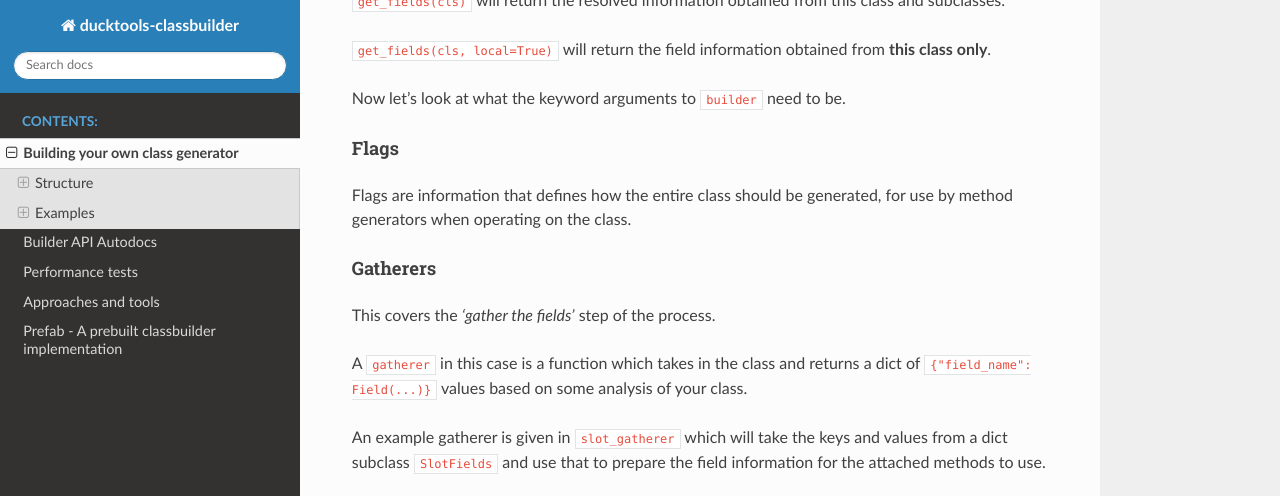
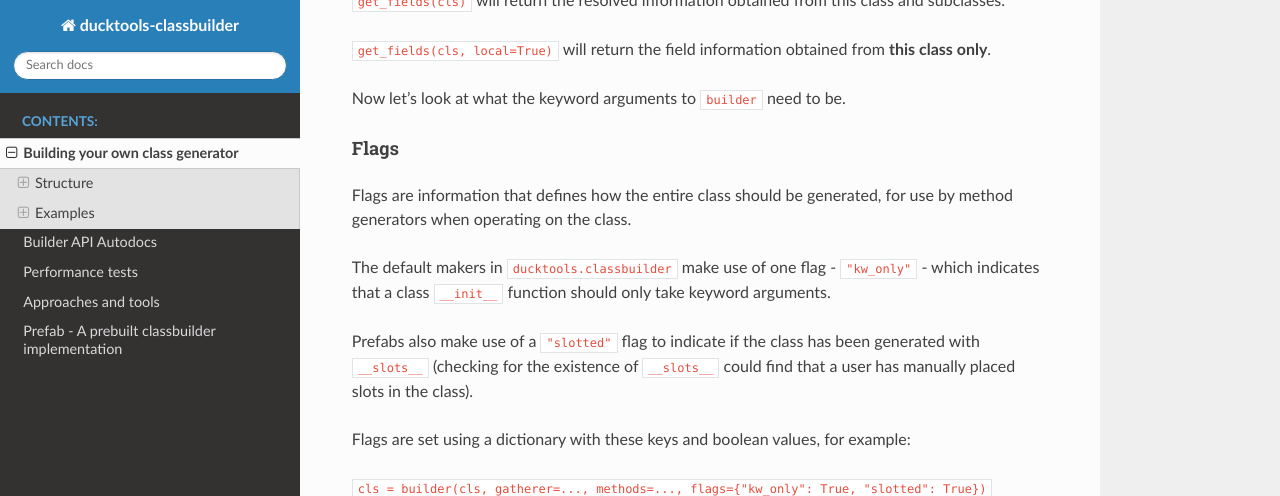
Before and after one commit to DavidCEllis/ducktools-classbuilder, a Sphinx documentation site: the page built from docs/extension_examples.md, in a window 1280 px wide and 900 px high, scrolled down 1007 px, cut to the strip 0-496 px from the top of the window. Built offline with Sphinx 7.4.7 and the Read the Docs theme 2.0.0, drawn with Linux system fonts in a browser that asks for light colours; some of the changed text lies outside the part shown.

Commit message:
kw_only bugfix in example

```diff
--- a/docs/extension_examples.md
+++ b/docs/extension_examples.md
@@ -47,6 +47,17 @@ Now let's look at what the keyword arguments to `builder` need to be.
 
 Flags are information that defines how the entire class should be generated, for use by
 method generators when operating on the class.
+
+The default makers in `ducktools.classbuilder` make use of one flag - `"kw_only"` -
+which indicates that a class `__init__` function should only take keyword arguments.
+
+Prefabs also make use of a `"slotted"` flag to indicate if the class has been generated
+with `__slots__` (checking for the existence of `__slots__` could find that a user has
+manually placed slots in the class).
+
+Flags are set using a dictionary with these keys and boolean values, for example:
+
+`cls = builder(cls, gatherer=..., methods=..., flags={"kw_only": True, "slotted": True})`
 
 #### Gatherers ####
 
```
Also changed, not shown: other parts of docs/extension_examples.md (+0 -2 lines), 1 other file.
